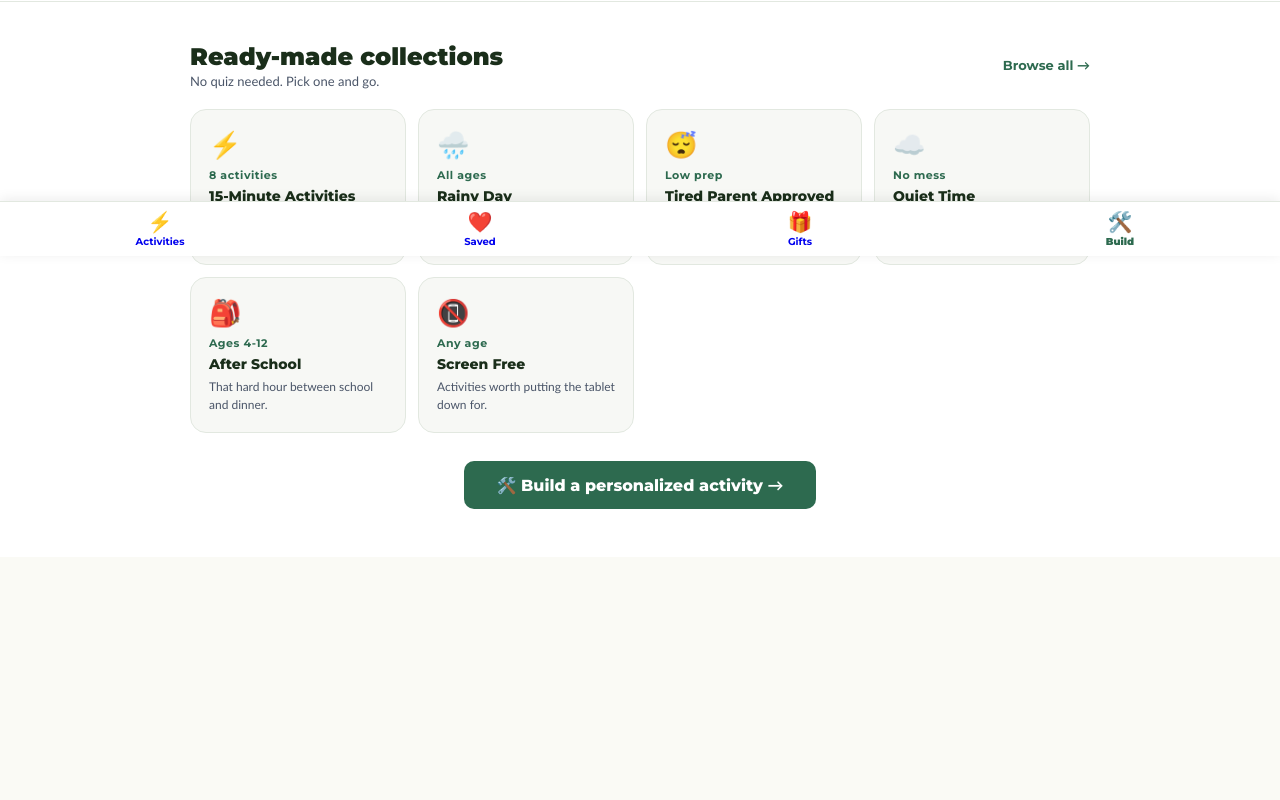
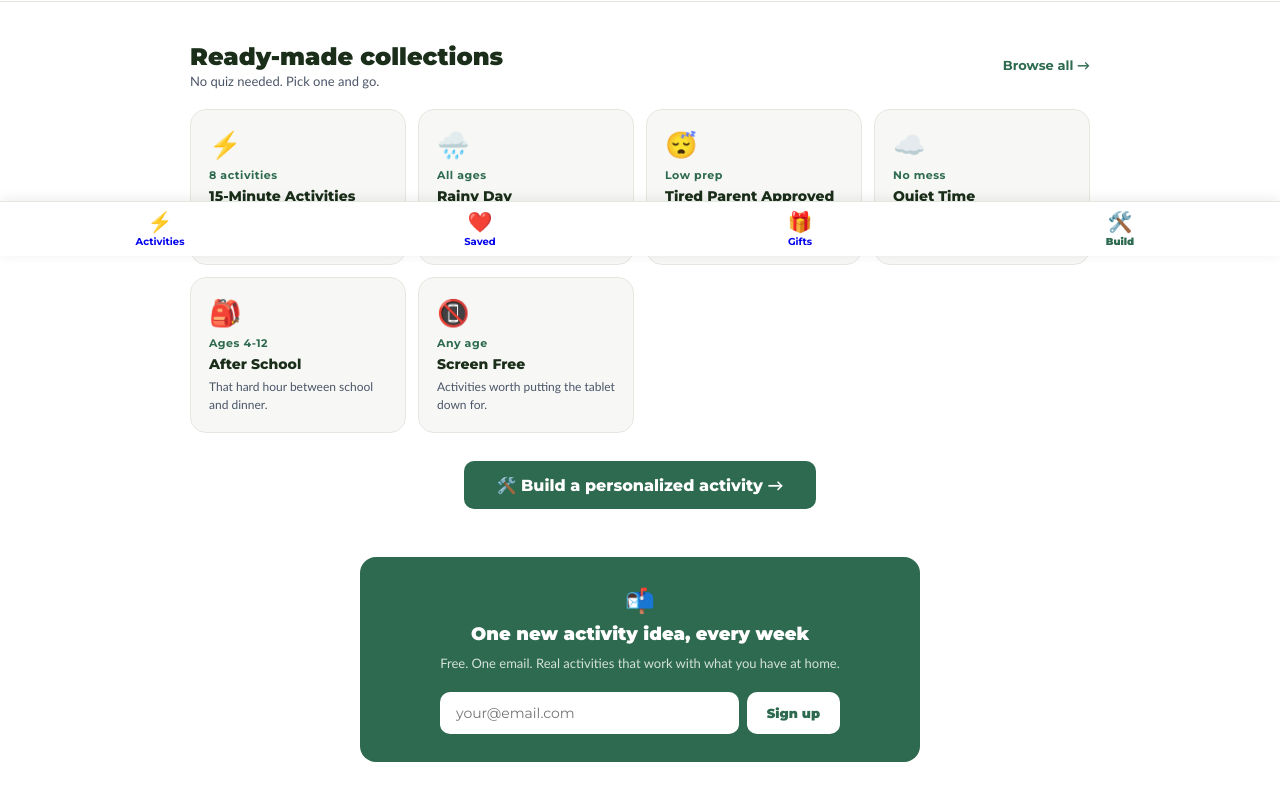
Before and after one commit to joshmirman-create/whatshouldmykiddo, a React (Vite) app: page / in a window 1280 px wide. Shown: the part 544-1344 px from the top of the page. Before the commit the page ends 1101 px from the top, so only its background shows below. Built offline with nearby package versions, Linux system fonts and the light colour scheme.

Commit message:
Add files via upload

```diff
--- a/index.html
+++ b/index.html
@@ -220,6 +220,36 @@
         <p>Rainy Saturday mornings. The hour after school before dinner. A sick day when screens have already run out of mileage. A long car ride with nothing packed. These are the moments parents actually need help with — not Pinterest-perfect craft projects that require a trip to the store.</p>
         <p>Every activity on this site uses materials most families already have: paper, crayons, tape, cardboard boxes, socks, a flashlight. The generator never suggests something that requires buying anything. If it calls for materials, they're on your list of what you said you have at home.</p>
 
+
+        <div style="background:#2D6A4F;border-radius:16px;padding:28px 24px;margin:32px 0;text-align:center">
+          <div style="font-family:'Montserrat',sans-serif;font-weight:900;font-size:18px;color:#fff;margin-bottom:8px">📬 One new activity idea, every week</div>
+          <div style="font-size:14px;color:rgba(255,255,255,.8);margin-bottom:18px;line-height:1.6">Free. One email. No fluff. Real activities that work with what you already have at home.</div>
+          <div style="display:flex;gap:8px;max-width:400px;margin:0 auto" id="sk-email-row">
+            <input id="sk-email" type="email" placeholder="your@email.com" style="flex:1;border:none;border-radius:10px;padding:12px 16px;font-size:14px;font-family:'Montserrat',sans-serif;outline:none"/>
+            <button onclick="skSubscribe()" style="background:#fff;color:#2D6A4F;border:none;border-radius:10px;padding:12px 20px;font-family:'Montserrat',sans-serif;font-weight:900;font-size:13px;cursor:pointer;white-space:nowrap">Sign up</button>
+          </div>
+          <div id="sk-email-msg" style="font-size:12px;color:rgba(255,255,255,.8);margin-top:10px;min-height:18px"></div>
+        </div>
+        <script>
+        function skSubscribe(){
+          var email=document.getElementById('sk-email').value;
+          var msg=document.getElementById('sk-email-msg');
+          if(!email||!email.includes('@')){msg.textContent='Please enter a valid email.';return;}
+          msg.textContent='Signing you up...';
+          fetch('/api/subscribe',{method:'POST',headers:{'Content-Type':'application/json'},body:JSON.stringify({email:email})})
+          .then(function(r){return r.json();})
+          .then(function(d){
+            if(d.success){
+              document.getElementById('sk-email-row').style.display='none';
+              msg.textContent='🎉 You're in! See you next week.';
+              msg.style.fontSize='15px';
+              msg.style.fontWeight='700';
+            } else {
+              msg.textContent='Something went wrong — try again.';
+            }
+          }).catch(function(){msg.textContent='Something went wrong — try again.';});
+        }
+        </script>
         <div class="sk-faq">
           <h3>What do I need to use this?</h3>
           <p>Just tell us your child's age, what they're into right now, and what materials you have at home. We build a personalized activity using only what you already have — no shopping required.</p>
--- a/src/App.jsx
+++ b/src/App.jsx
@@ -397,6 +397,50 @@ function HeroPreview() {
   )
 }
 
+
+function HomeEmailCapture() {
+  const [email, setEmail] = React.useState('')
+  const [status, setStatus] = React.useState('idle')
+
+  const submit = async () => {
+    if (!email || !email.includes('@')) return
+    setStatus('loading')
+    try {
+      const res = await fetch('/api/subscribe', {
+        method: 'POST',
+        headers: {'Content-Type':'application/json'},
+        body: JSON.stringify({ email })
+      })
+      const data = await res.json()
+      setStatus(data.success ? 'success' : 'error')
+    } catch { setStatus('error') }
+  }
+
+  if (status === 'success') return (
+    <div style={{color:'#fff',fontFamily:F,fontWeight:800,fontSize:15}}>🎉 You're in! See you next week.</div>
+  )
+  return (
+    <div>
+      <div style={{display:'flex',gap:8,maxWidth:400,margin:'0 auto'}}>
+        <input
+          type="email"
+          placeholder="your@email.com"
+          value={email}
+          onChange={e=>setEmail(e.target.value)}
+          onKeyDown={e=>e.key==='Enter'&&submit()}
+          style={{flex:1,border:'none',borderRadius:10,padding:'12px 16px',fontSize:14,fontFamily:F,outline:'none'}}
+        />
+        <button
+          onClick={submit}
+          disabled={status==='loading'}
+          style={{background:'#fff',color:T.green,border:'none',borderRadius:10,padding:'12px 20px',fontFamily:F,fontWeight:900,fontSize:13,cursor:'pointer',whiteSpace:'nowrap'}}
+        >{status==='loading'?'...':'Sign up'}</button>
+      </div>
+      {status==='error' && <div style={{color:'rgba(255,255,255,.8)',fontSize:12,marginTop:8}}>Something went wrong — try again.</div>}
+    </div>
+  )
+}
+
 function HomePage({ onStart, onStartSaved, savedProfile, onGift }) {
   return (
     <div>
@@ -472,6 +516,16 @@ function HomePage({ onStart, onStartSaved, savedProfile, onGift }) {
           <div style={{textAlign:'center'}}>
             <Btn size="lg" onClick={onStart}>🛠️ Build a personalized activity →</Btn>
           </div>
+        </div>
+      </section>
+
+      {/* Weekly email signup */}
+      <section style={{padding:'0 20px 48px',background:T.white}}>
+        <div style={{maxWidth:560,margin:'0 auto',background:T.green,borderRadius:16,padding:'28px 24px',textAlign:'center'}}>
+          <div style={{fontSize:24,marginBottom:8}}>📬</div>
+          <div style={{fontFamily:F,fontWeight:900,fontSize:18,color:'#fff',marginBottom:8}}>One new activity idea, every week</div>
+          <div style={{fontSize:13,color:'rgba(255,255,255,.8)',marginBottom:18,lineHeight:1.6}}>Free. One email. Real activities that work with what you have at home.</div>
+          <HomeEmailCapture/>
         </div>
       </section>
 
```
